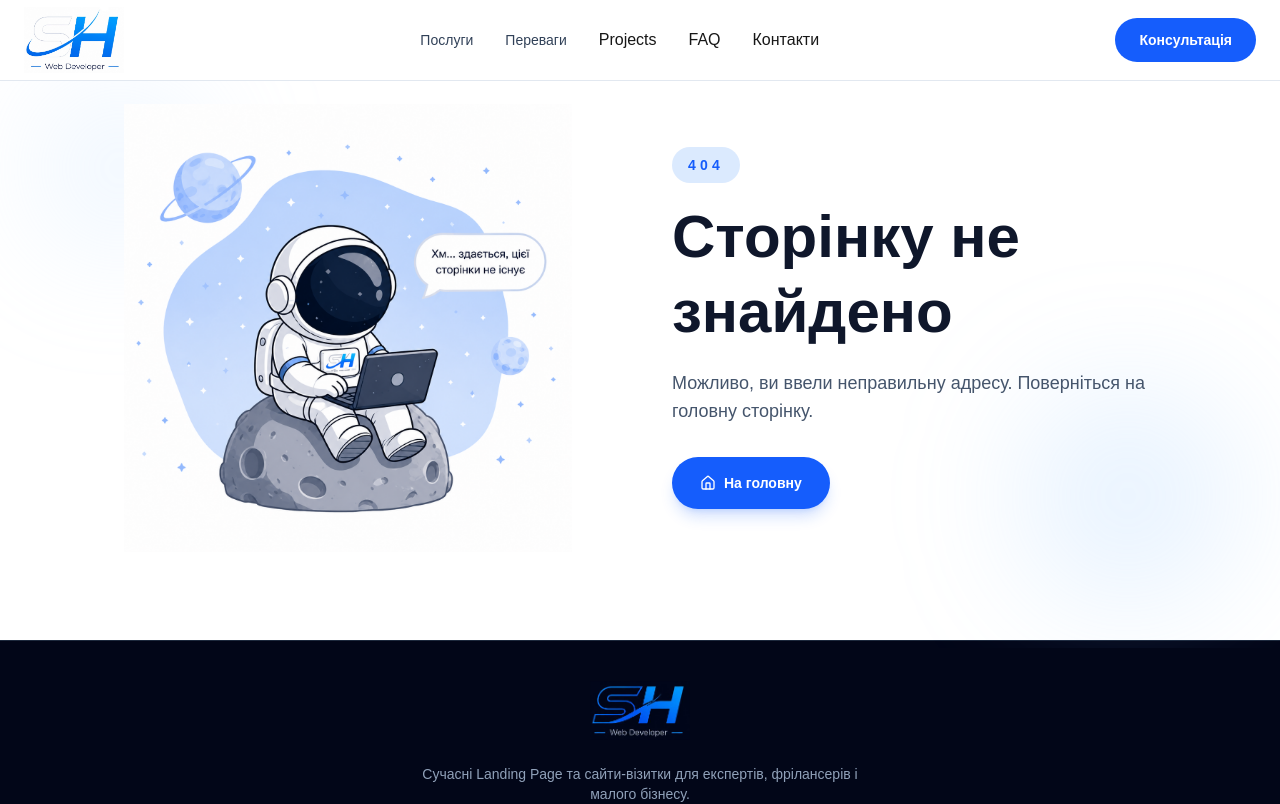
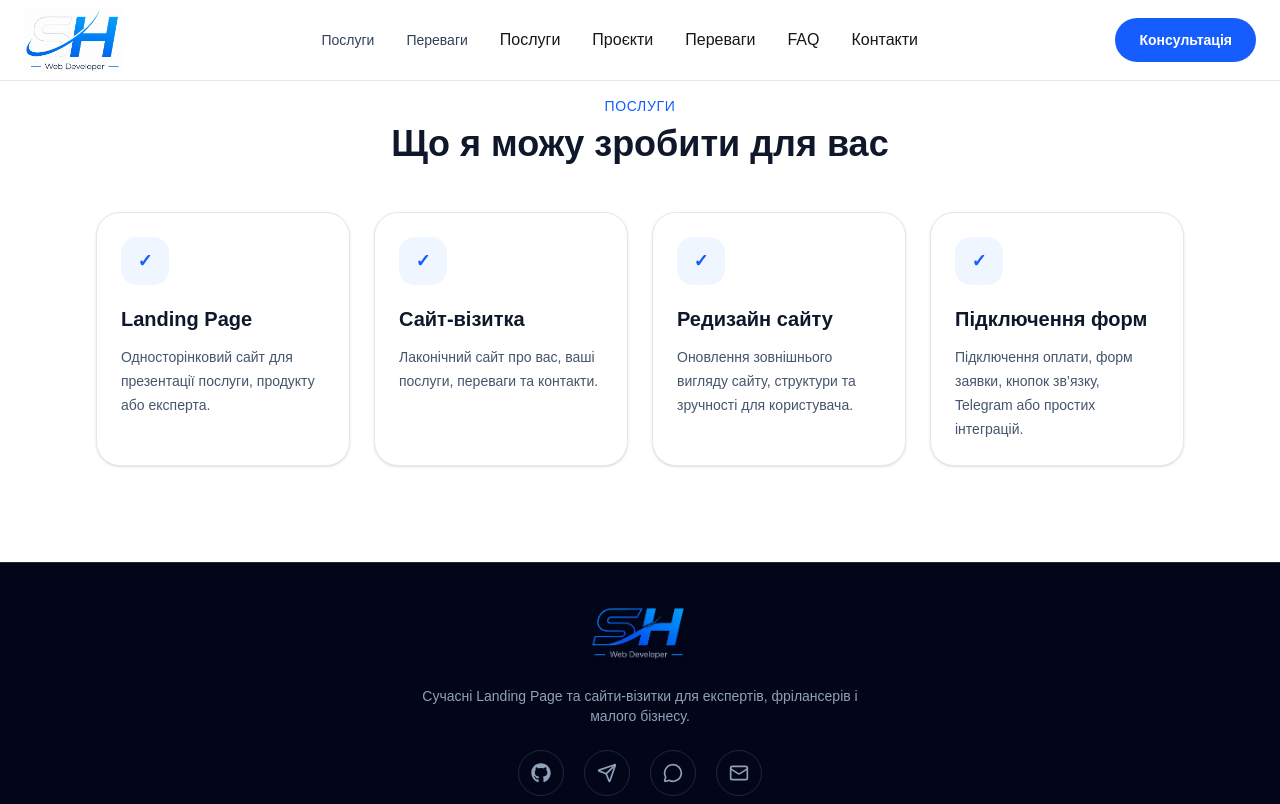
Before and after one commit to oleksandrahotsyn/nextjs-portfolio, a Next.js app: page /services in a window 1280 px wide. Before the commit this address had no page. Shown: the top 804 px of the page. Built offline with nearby package versions, Linux system fonts and the light colour scheme.

Commit message:
add services

```diff
--- /dev/null
+++ b/src/app/services/page.tsx
@@ -0,0 +1,10 @@
+import Section from "@/components/layout/Section";
+import Services from "@/components/services/Services";
+
+export default function ProjectsPage() {
+  return (
+    <Section>
+         <Services />
+    </Section>
+  );
+}
--- a/src/components/layout/Header.tsx
+++ b/src/components/layout/Header.tsx
@@ -37,7 +37,9 @@ export default function Header() {
               <span className="absolute -bottom-1 left-0 h-0.5 w-0 bg-blue-500 transition-all duration-300 group-hover:w-full" />
             </a>
           ))}
-          <Link href="/projects">Projects</Link>
+          <Link href="/services">Послуги</Link>
+          <Link href="/projects">Проєкти</Link>
+          <Link href="/services">Переваги</Link>
           <Link href="/faq">FAQ</Link>
           <Link href="/contact">Контакти</Link>
         </nav>
```
